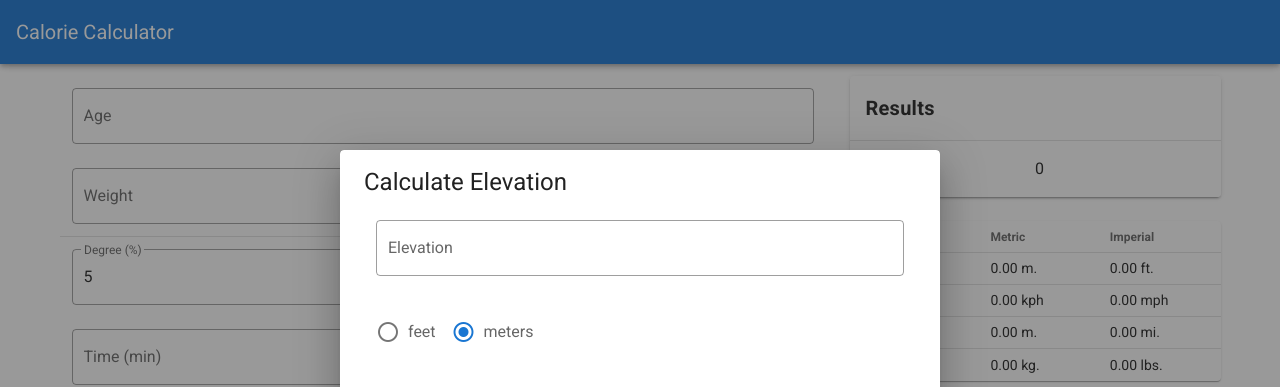
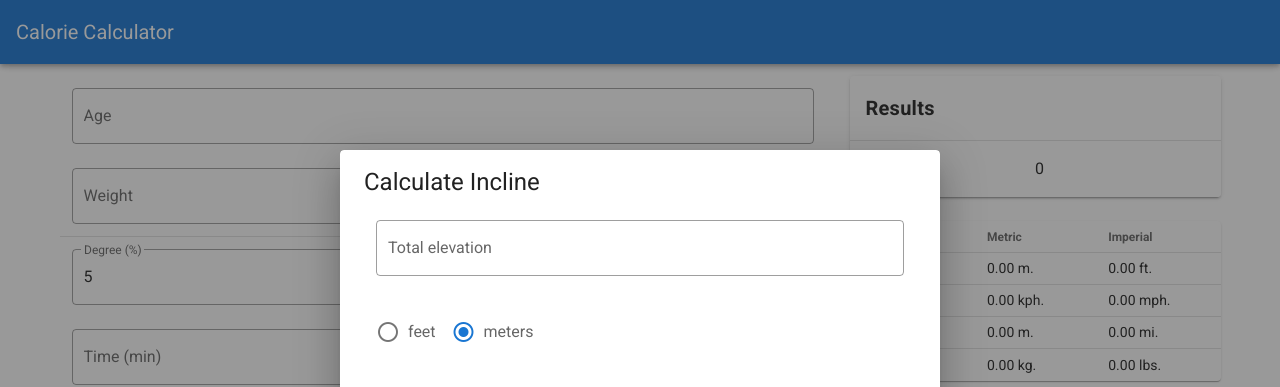
Before and after one commit to aberhamm/calorie-calculator, a Vue app: page / in a window 1280 px wide. Both pictures are taken after typing "5" into the empty fields and a click on the button "CALCULATE". Shown: the top 387 px of the page. Built offline with nearby package versions, Linux system fonts and the light colour scheme.

Commit message:
Lint, syntax, verbiage

```diff
--- a/src/components/RunningCalorieCalculator.vue
+++ b/src/components/RunningCalorieCalculator.vue
@@ -199,8 +199,8 @@ export default {
                     metric: 'm.',
                 },
                 speed: {
-                    imperial: 'mph',
-                    metric: 'kph',
+                    imperial: 'mph.',
+                    metric: 'kph.',
                 },
                 distance: {
                     imperial: 'mi.',
@@ -227,19 +227,22 @@ export default {
             },
             modals: {
                 inclineCalculatorModal: false,
-            }
+            },
         };
     },
     computed: {
-        unitDropdownItems () {
+        unitDropdownItems() {
             let items = {};
 
             for (const [quantity, mapping] of Object.entries(this.dataUnitMap)) {
                 for (const [measurementSystem, unit] of Object.entries(mapping)) {
-                    items[quantity] = [ ...(items[quantity] || []), {
-                        text: unit,
-                        value: measurementSystem
-                    }]
+                    items[quantity] = [
+                        ...(items[quantity] || []),
+                        {
+                            text: unit,
+                            value: measurementSystem,
+                        },
+                    ];
                 }
             }
 
@@ -409,7 +412,7 @@ export default {
 
             this.formData = { ...this.formData, ...formCache };
         },
-        onInclineCalculatorSave (data) {
+        onInclineCalculatorSave(data) {
             this.formData = { ...this.formData, ...data };
             // this.$nextTick();
             this.formData.degree = this.degree;
--- a/src/components/modals/InclineCalculatorModal.vue
+++ b/src/components/modals/InclineCalculatorModal.vue
@@ -2,7 +2,7 @@
     <v-dialog :value="value" max-width="600px">
         <v-card>
             <v-card-title>
-                <span class="text-h5">Calculate Elevation</span>
+                <span class="text-h5">Calculate Incline</span>
             </v-card-title>
             <v-card-text>
                 <v-container>
@@ -11,16 +11,14 @@
                             <v-text-field
                                 v-model="formData.elevation"
                                 hide-details="auto"
-                                label="Elevation"
+                                label="Total elevation"
                                 type="number"
                                 outlined
                                 clearable />
                         </v-col>
 
                         <v-col cols="12">
-                            <v-radio-group
-                                v-model="formData.elevationUnit"
-                                row>
+                            <v-radio-group v-model="formData.elevationUnit" row>
                                 <v-radio label="feet" value="imperial" />
                                 <v-radio label="meters" value="metric" />
                             </v-radio-group>
@@ -34,9 +32,7 @@
                                 clearable />
                         </v-col>
                         <v-col cols="12">
-                            <v-radio-group
-                                v-model="formData.distanceUnit"
-                                row>
+                            <v-radio-group v-model="formData.distanceUnit" row>
                                 <v-radio label="miles" value="imperial" />
                                 <v-radio label="kilometers" value="metric" />
                             </v-radio-group>
@@ -46,9 +42,7 @@
             </v-card-text>
             <v-card-actions>
                 <v-spacer></v-spacer>
-                <v-btn color="blue darken-1" text @click="onSave">
-                    Save
-                </v-btn>
+                <v-btn color="blue darken-1" text @click="onSave"> Save </v-btn>
             </v-card-actions>
         </v-card>
     </v-dialog>
@@ -69,13 +63,13 @@ export default {
                 distanceUnit: 'metric',
                 elevation: '',
                 elevationUnit: 'metric',
-            }
-        }
+            },
+        };
     },
     methods: {
-        onSave () {
+        onSave() {
             this.$emit('save', this.formData);
-        }
-    }
+        },
+    },
 };
 </script>
```
